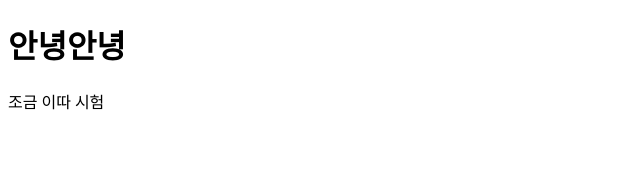
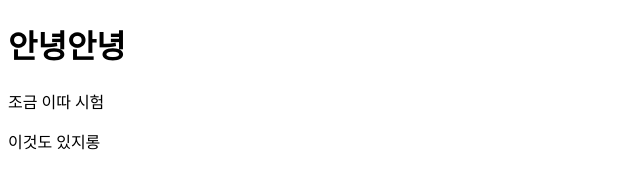
Before and after one commit to eunjung0122/mySecondRepo, a plain HTML site: page index.html in a window 1280 px wide. Shown: the whole page, without its empty margins (0-640 px from the left). Drawn offline with Linux system fonts and the light colour scheme.

Commit message:
div added

```diff
--- a/index.html
+++ b/index.html
@@ -9,5 +9,6 @@
 <body>
     <h1>안녕안녕</h1>
     <p>조금 이따 시험</p>
+    <div>이것도 있지롱</div>
 </body>
 </html>
```
